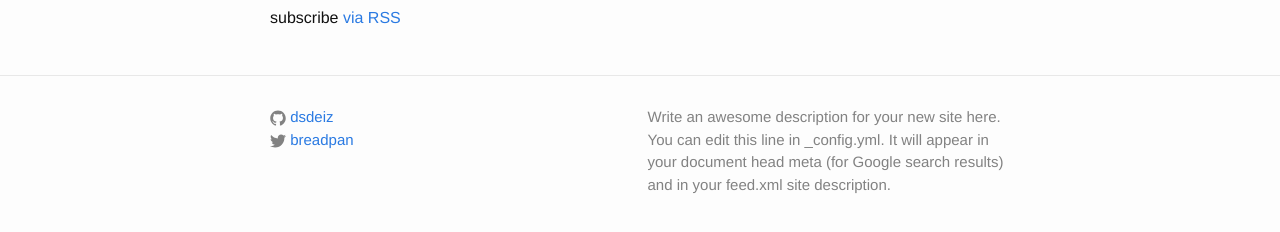
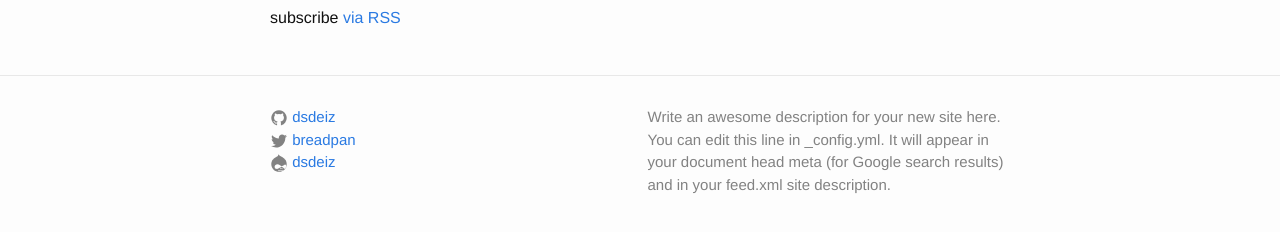
Before and after one commit to puresyntax71/blog, a Jekyll site: the page built from index.html, in a window 1280 px wide. Shown: the part 221-453 px from the top of the page. Built offline with Jekyll 4.4.1, drawn with Linux system fonts in a browser that asks for light colours.

Commit message:
Update the svg files.

```diff
--- a/_config.yml
+++ b/_config.yml
@@ -8,6 +8,7 @@ baseurl: ""
 url: "http://fr.ench.info"
 twitter_username: breadpan
 github_username:  dsdeiz
+drupal_username:  dsdeiz
 
 markdown: kramdown
 
--- a/_includes/footer.html
+++ b/_includes/footer.html
@@ -16,6 +16,12 @@
             {% include icon-twitter.html username=site.twitter_username %}
           </li>
           {% endif %}
+
+          {% if site.drupal_username %}
+          <li>
+            {% include icon-drupal.html username=site.drupal_username %}
+          </li>
+          {% endif %}
         </ul>
       </div>
 
--- /dev/null
+++ b/_includes/icon-drupal.html
@@ -0,0 +1 @@
+<a href="https://drupal.org/u/{{ include.username }}"><span class="icon icon--drupal">{% include icon-drupal.svg %}</span><span class="username">{{ include.username }}</span></a>
--- a/_sass/_base.scss
+++ b/_sass/_base.scss
@@ -195,8 +195,8 @@ pre {
 
     > svg {
         display: inline-block;
-        width: 16px;
-        height: 16px;
+        width: 18px;
+        height: 18px;
         vertical-align: middle;
 
         path {
```
Also changed, not shown: _includes/icon-drupal.svg (added), _includes/icon-github.svg, _includes/icon-twitter.svg.
